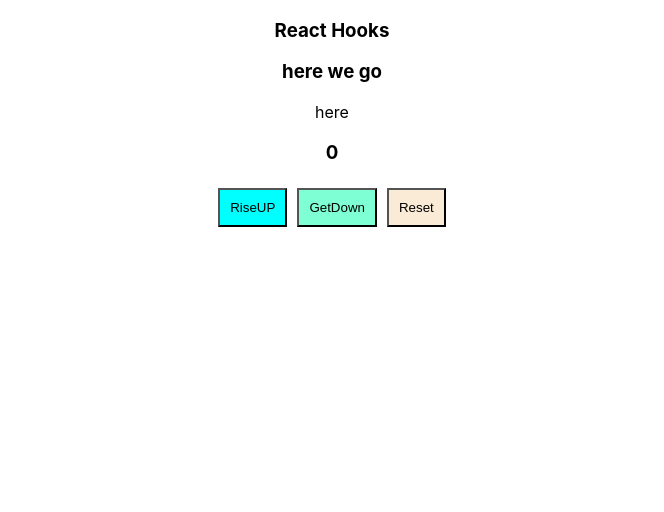
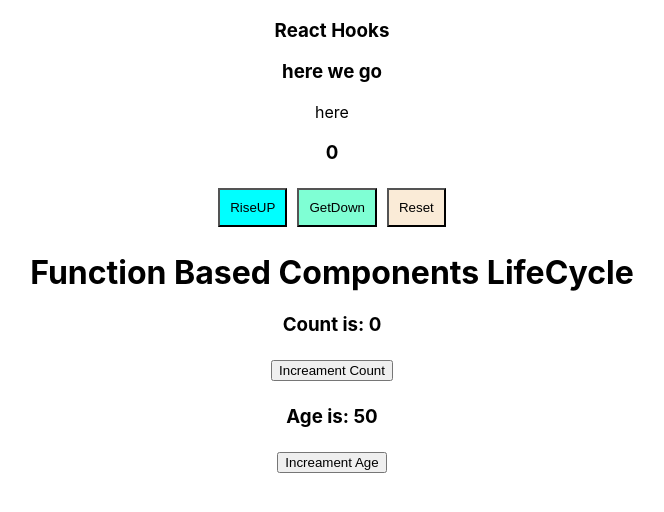
Before and after one commit to Tolegithub7/React, a React (Create React App) app in the folder React_Hooks/: page / in a window 1280 px wide. Shown: the top 512 px of the page, without its empty margins (308-972 px from the left). Built offline with nearby package versions, Linux system fonts and the light colour scheme.

Commit message:
UseEffect function added

```diff
--- a/React_Hooks/src/App.js
+++ b/React_Hooks/src/App.js
@@ -1,12 +1,14 @@
 import "./App.css";
 import CounterUsingState from "./Components/UseState/CounterUsingState";
 import CounterIncrement from "./Components/UseState/CounterIncrement";
+import UsingUseEffect from "./Components/UseEffect/UsingUseEffect";
 function App() {
   return (
     <div className="App">
       <h3>React Hooks</h3>
       <CounterUsingState />
       <CounterIncrement />
+      <UsingUseEffect />
     </div>
   );
 }
--- /dev/null
+++ b/React_Hooks/src/Components/UseEffect/UsingUseEffect.js
@@ -0,0 +1,27 @@
+import React, { useState, useEffect } from "react";
+
+export default function UsingUseEffect() {
+  const [count, setCount] = useState(0);
+  const [age, setAge] = useState(50);
+  useEffect(() => {
+    console.log("Hello there!");
+    document.title = `Count: ${count}`;
+  }, []);
+  return (
+    <div>
+      <h1> Function Based Components LifeCycle</h1>
+      <div className="valueHolder">
+        <h3> Count is: {count}</h3>
+      </div>
+      <button type="" onClick={() => setCount((count) => count + 1)}>
+        Increament Count
+      </button>
+      <br />
+      <div>
+        <h3> Age is: {age}</h3>
+      </div>
+      <button onClick={() => setAge((age) => age + 1)}>Increament Age</button>{" "}
+      <br />
+    </div>
+  );
+}
```
Also changed, not shown: React_Hooks/src/Components/UseEffect/effects.css (added).
